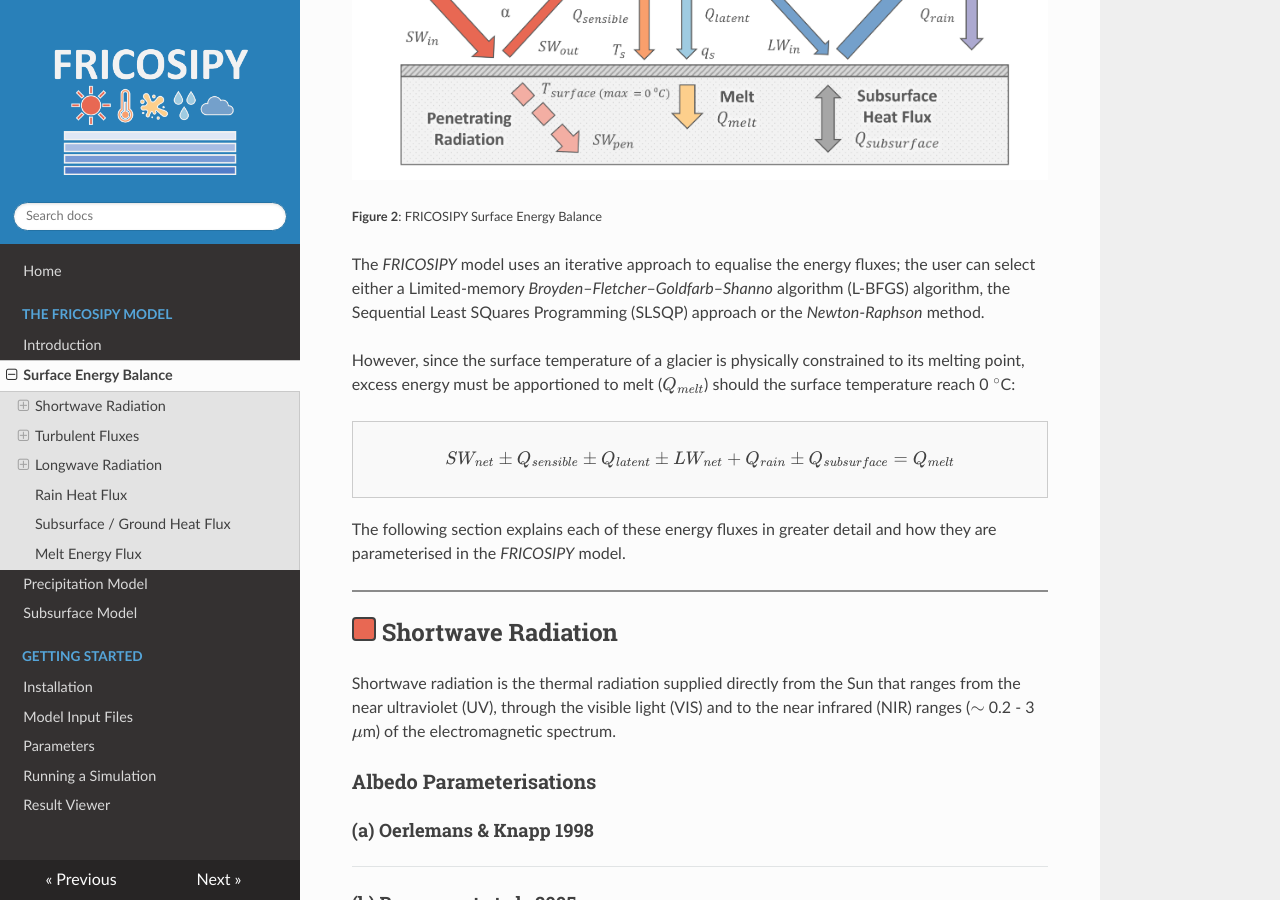
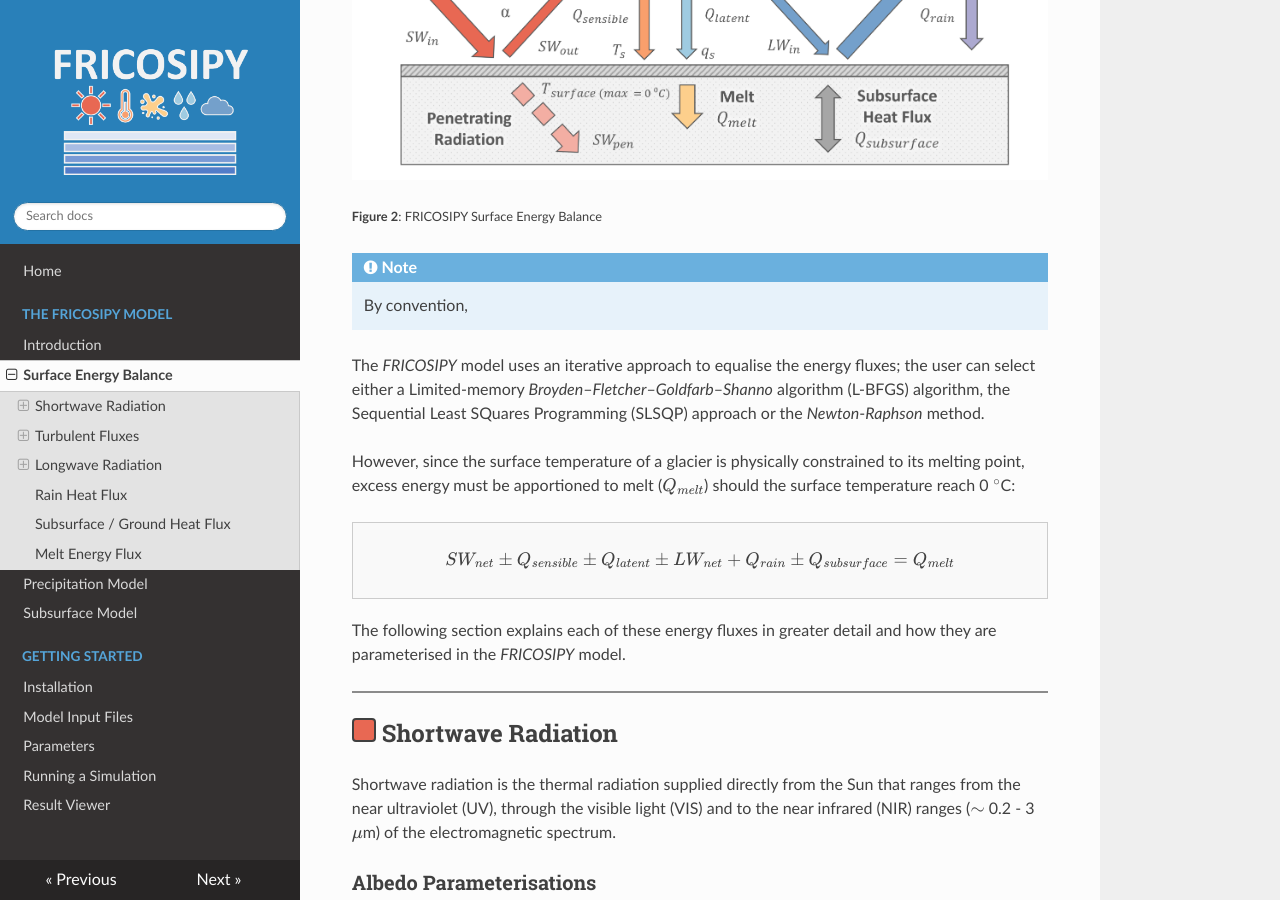
Before and after one commit to MarcusGastaldello/FRICOSIPY, an MkDocs documentation site: the page built from docs/surface_energy_balance.md, in a window 1280 px wide and 900 px high, scrolled down 584 px. Built offline with MkDocs 1.6.1, drawn with Linux system fonts in a browser that asks for light colours; nearby versions of some CDN libraries.

Commit message:
Update surface_energy_balance.md

```diff
--- a/docs/surface_energy_balance.md
+++ b/docs/surface_energy_balance.md
@@ -13,6 +13,10 @@ $$
 ![Alt text](images/FRICOSIPY_SEB.png)
 
 <small> **Figure 2**: FRICOSIPY Surface Energy Balance </small>
+
+!!! note
+
+    By convention,
 
 The *FRICOSIPY* model uses an iterative approach to equalise the energy fluxes; the user can select either a Limited-memory *Broyden*–*Fletcher*–*Goldfarb*–*Shanno* algorithm (L-BFGS) algorithm, the Sequential Least SQuares Programming (SLSQP) approach or the *Newton*-*Raphson* method.
 
```
